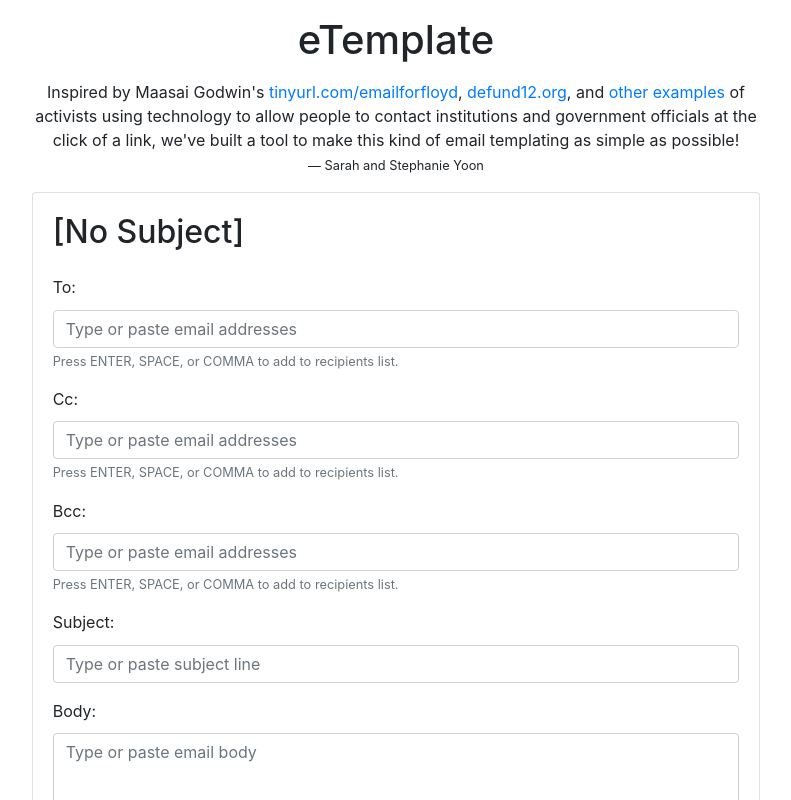
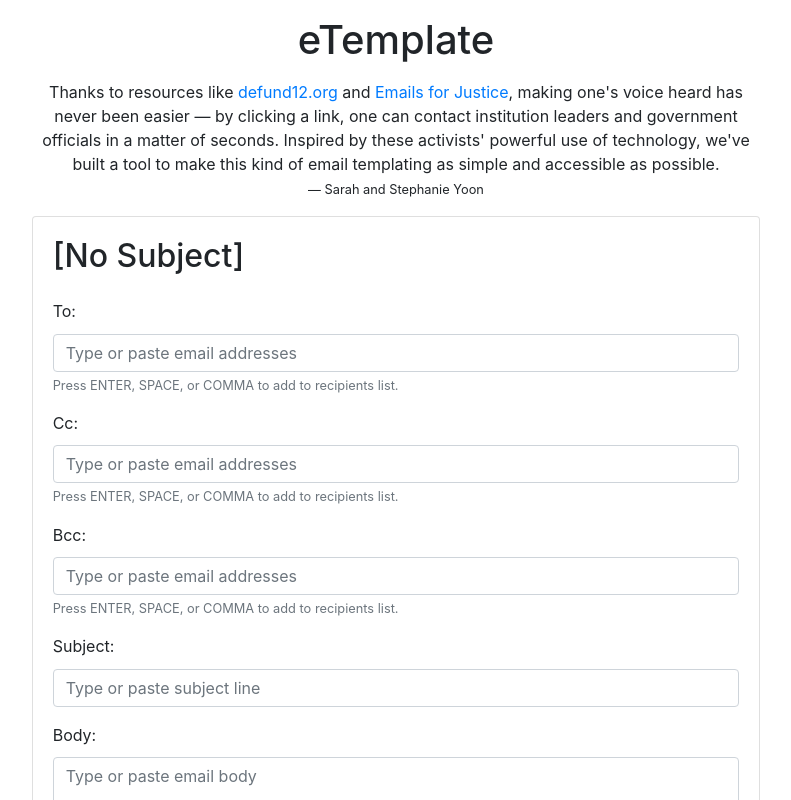
Before and after one commit to syoon123/etemplate, a React (Create React App) app in the folder app/: page / in a window 1280 px wide. Shown: the top 800 px of the page, without its empty margins (244-1035 px from the left). Built offline with nearby package versions, Linux system fonts and the light colour scheme.

Commit message:
update description and meta tags

```diff
--- a/app/public/index.html
+++ b/app/public/index.html
@@ -5,12 +5,27 @@
     <link rel="icon" href="%PUBLIC_URL%/favicon.ico" />
     <meta name="viewport" content="width=device-width, initial-scale=1" />
     <meta name="theme-color" content="#000000" />
-    <meta
-      name="description"
-      content="Inspired by Maasai Godwin's tinyurl.com/emailforfloyd, defund12.org, and other examples of activists using technology to allow people to contact institutions and government officials at the click of a link, we've built a tool to make this kind of email templating as simple as possible!"
-    />
-    <meta name="title" content="eTemplate"/>
-    <link rel="image_src" href="%PUBLIC_URL%/logo192.png" />
+    <!-- Primary Meta Tags -->
+    <title>eTemplate</title>
+    <meta name="title" content="eTemplate">
+    <meta name="description" content="Thanks to resources like defund12.org and Emails for Justice, making one's voice heard has never been easier — by clicking a link, one can contact institution leaders and government officials in a matter of seconds. Inspired by these activists' powerful use of technology, we've built a tool to make this kind of email templating as simple and accessible as possible.">
+
+    <!-- Open Graph / Facebook -->
+    <meta property="og:type" content="website">
+    <meta property="og:url" content="https://syoon123.github.io/etemplate/">
+    <meta property="og:title" content="eTemplate">
+    <meta property="og:description" content="Thanks to resources like defund12.org and Emails for Justice, making one's voice heard has never been easier — by clicking a link, one can contact institution leaders and government officials in a matter of seconds. Inspired by these activists' powerful use of technology, we've built a tool to make this kind of email templating as simple and accessible as possible.">
+    <meta property="og:image" content="">
+
+    <!-- Twitter -->
+    <meta property="twitter:card" content="summary_large_image">
+    <meta property="twitter:url" content="https://syoon123.github.io/etemplate/">
+    <meta property="twitter:title" content="eTemplate">
+    <meta property="twitter:description" content="Thanks to resources like defund12.org and Emails for Justice, making one's voice heard has never been easier — by clicking a link, one can contact institution leaders and government officials in a matter of seconds. Inspired by these activists' powerful use of technology, we've built a tool to make this kind of email templating as simple and accessible as possible.">
+    <meta property="twitter:image" content="">
+
+
+    <link rel="apple-touch-icon" href="%PUBLIC_URL%/logo192.png" />
     <!--
       manifest.json provides metadata used when your web app is installed on a
       user's mobile device or desktop. See https://developers.google.com/web/fundamentals/web-app-manifest/
--- a/app/src/App.tsx
+++ b/app/src/App.tsx
@@ -127,34 +127,27 @@ export default function App() {
         <Row className="justify-content-md-center mb-0">
           <Col lg={8}>
             <p className="text-center mb-0">
-              Inspired by Maasai Godwin's{' '}
-              <a
-                href="https://tinyurl.com/emailforfloyd"
-                target="_blank"
-                rel="noopener noreferrer"
-              >
-                tinyurl.com/emailforfloyd
-              </a>
-              ,{' '}
+              Thanks to resources like{' '}
               <a
                 href="https://defund12.org"
                 target="_blank"
                 rel="noopener noreferrer"
               >
                 defund12.org
-              </a>
-              , and{' '}
+              </a>{' '}
+              and{' '}
               <a
                 href="https://sayitagain.carrd.co/"
                 target="_blank"
                 rel="noopener noreferrer"
               >
-                other examples
-              </a>{' '}
-              of activists using technology to allow people to contact
-              institutions and government officials at the click of a link,
-              we've built a tool to make this kind of email templating as simple
-              as possible!
+                Emails for Justice
+              </a>
+              , making one's voice heard has never been easier — by clicking a
+              link, one can contact institution leaders and government officials
+              in a matter of seconds. Inspired by these activists' powerful use
+              of technology, we've built a tool to make this kind of email
+              templating as simple and accessible as possible.
             </p>
           </Col>
         </Row>
```
